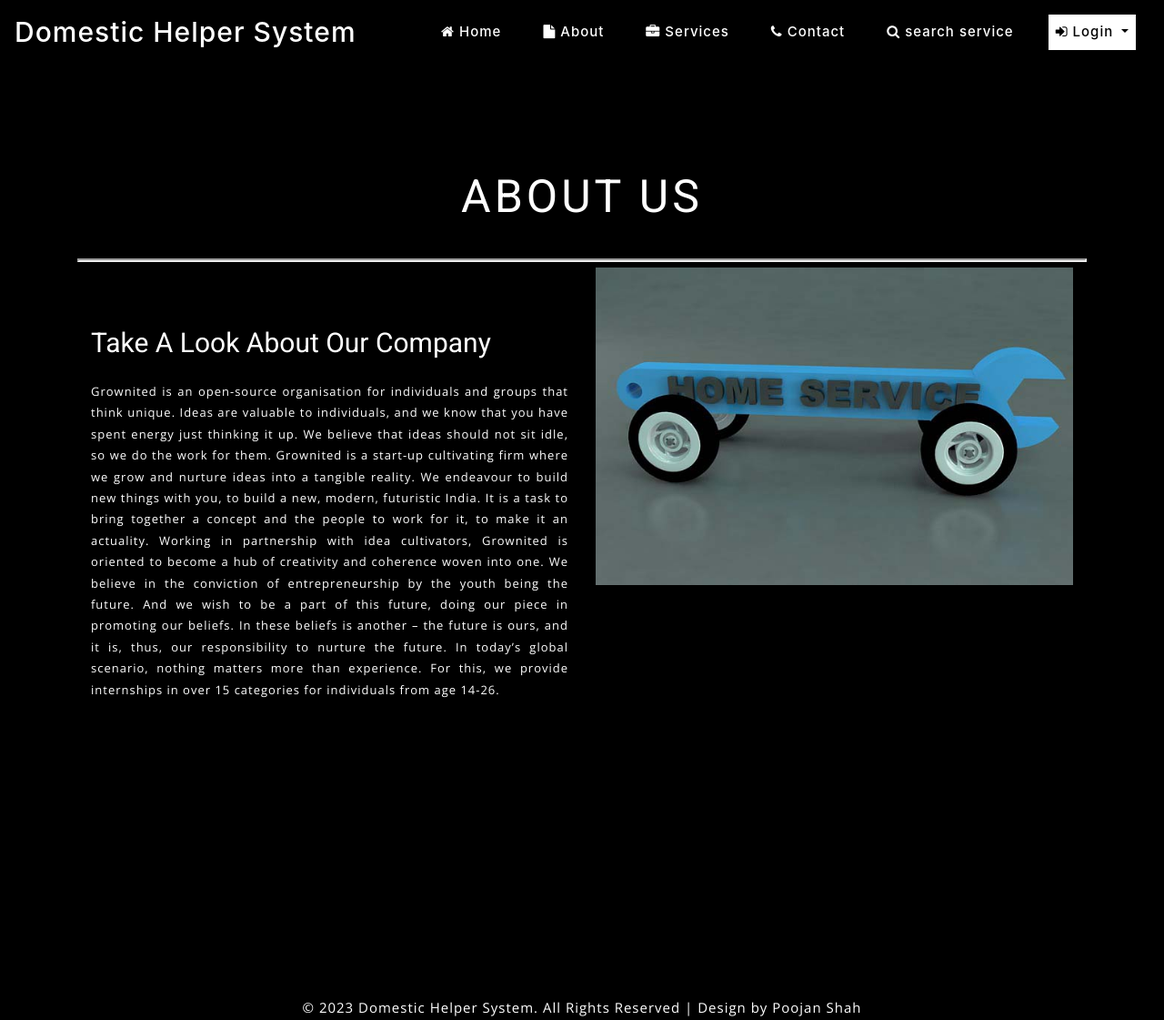
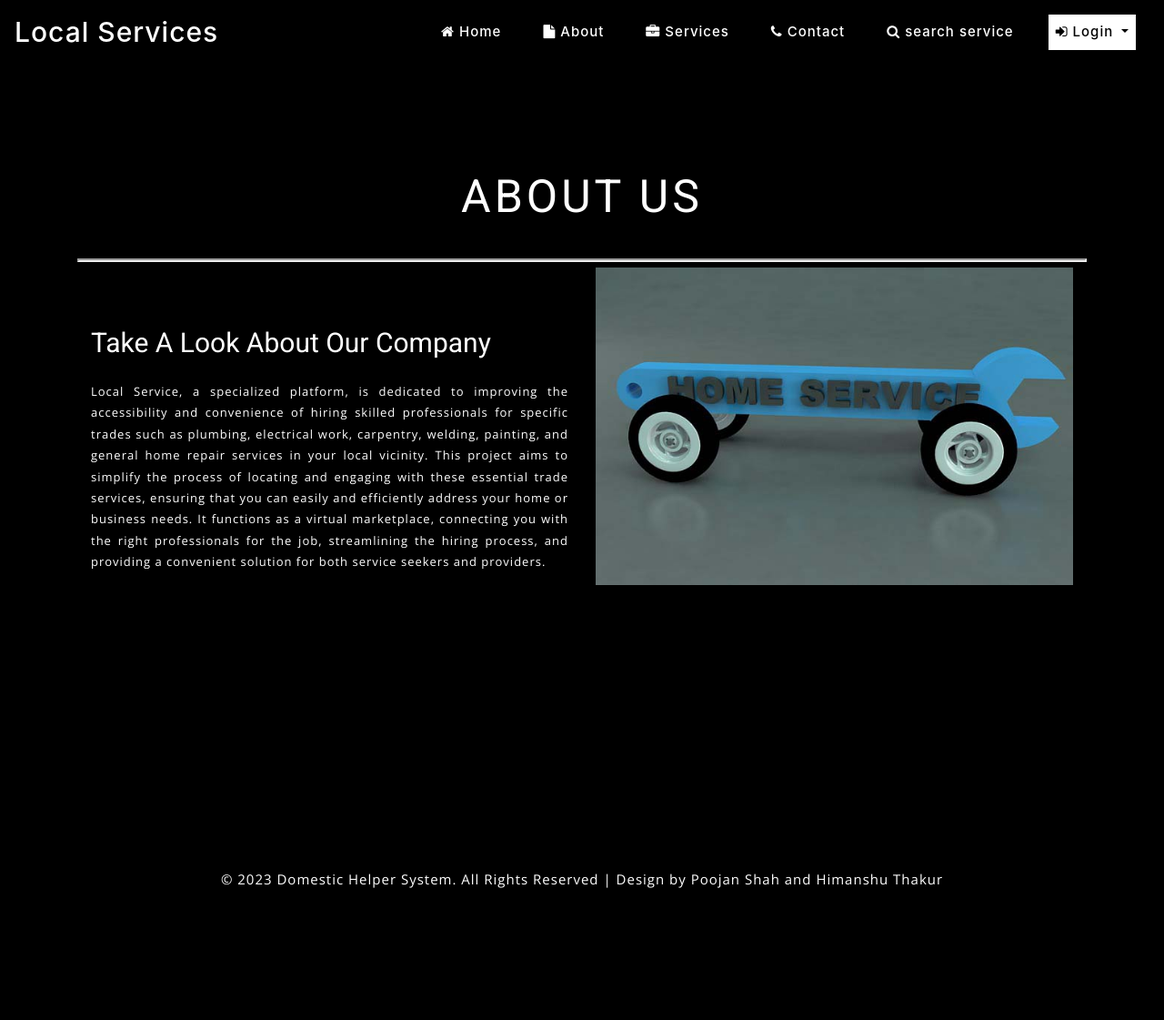
Before and after one commit to poojan-1510/Virtualisation-Project, a Django app: template home_service/templates/about.html in a window 1280 px wide. Shown: the whole page at 91% size. After the commit the page ends 976 px from the top, so only its background shows below. Run offline with Django 3.2, Linux system fonts and the light colour scheme; the template is opened without the code that fills it, so the values that code supplies are empty; some libraries are stand-ins or nearby versions.

Commit message:
final commit

```diff
--- a/home_service/templates/about.html
+++ b/home_service/templates/about.html
@@ -30,13 +30,17 @@
 <div class="row">
 <div class="col-md-6 com-sm-6 w3three_al1">
 <h4 class="mb-lg-4 mb-md-3 mb-sm-2 mb-2">Take A Look About Our Company</h4>
-<p class="mb-lg-4 mb-md-3 mb-sm-2 mb-2" style="text-align:justify;">Grownited is an open-source organisation for individuals and groups that think unique. Ideas are valuable to individuals, and we know that you have spent energy just thinking it up. We believe that ideas should not sit idle, so we do the work for them.
-
-Grownited is a start-up cultivating firm where we grow and nurture ideas into a tangible reality. We endeavour to build new things with you, to build a new, modern, futuristic India. It is a task to bring together a concept and the people to work for it, to make it an actuality.
-
-Working in partnership with idea cultivators, Grownited is oriented to become a hub of creativity and coherence woven into one. We believe in the conviction of entrepreneurship by the youth being the future. And we wish to be a part of this future, doing our piece in promoting our beliefs.
-
-In these beliefs is another – the future is ours, and it is, thus, our responsibility to nurture the future. In today’s global scenario, nothing matters more than experience. For this, we provide internships in over 15 categories for individuals from age 14-26.</p>
+<p class="mb-lg-4 mb-md-3 mb-sm-2 mb-2" style="text-align:justify;">Local Service, a specialized platform, is dedicated to improving the
+accessibility and convenience of hiring skilled professionals for specific
+trades such as plumbing, electrical work, carpentry, welding, painting,
+and general home repair services in your local vicinity. This project aims
+to simplify the process of locating and engaging with these essential
+trade services, ensuring that you can easily and efficiently address your
+home or business needs. It functions as a virtual marketplace,
+connecting you with the right professionals for the job, streamlining the
+hiring process, and providing a convenient solution for both service
+seekers and providers.
+</p>
 <a href="#">Read More</a>
 </div>
 <div class="col-md-6 com-sm-6 w3three_al">
--- a/home_service/templates/admin_home.html
+++ b/home_service/templates/admin_home.html
@@ -1,10 +1,10 @@
 {% extends 'admin_navigation.html' %}
 {% load static %}{% block body %}
 
-	 <div style="background:black ; color:white ; margin-left:100px">
+	 <div style="background:white ; color:white ; margin-left:100px">
 		<h2> Welcome Admin </h2>
 	 </div>
-<footer class="site-footer" style="margin-top:15%">
+<footer class="site-footer" style="margin-top:1%">
       <div class="container">
 
 
--- a/home_service/templates/contact.html
+++ b/home_service/templates/contact.html
@@ -32,7 +32,7 @@
 <section class="contact  py-lg-5 py-md-4 py-md-3 py-2" id="contact" style="margin-top:5% ; background:black ; color : white ;padding : 50px">
 <h3 class="mb-lg-4 mb-md-3 mb-sm-2 mb-2">Contact US</h3>
 	<!-- contact -->
-	<iframe  style="filter: invert(100%)"src="https://www.google.com/maps/embed?pb=!1m18!1m12!1m3!1d3671.7208017071575!2d72.557921714968!3d23.03402138494721!2m3!1f0!2f0!3f0!3m2!1i1024!2i768!4f13.1!3m3!1m2!1s0x395e8577364a7275%3A0x33923f68c442fc50!2sGrownited%20Private%20Limited!5e0!3m2!1sen!2sin!4v1681467390114!5m2!1sen!2sin" width="600" height="450" style="border:0;" allowfullscreen="" loading="lazy" referrerpolicy="no-referrer-when-downgrade""
+	<iframe  style="filter: invert(100%)"<iframe src="https://www.google.com/maps/embed?pb=!1m18!1m12!1m3!1d92259.85654440893!2d-79.7384158375!3d43.7288232!2m3!1f0!2f0!3f0!3m2!1i1024!2i768!4f13.1!3m3!1m2!1s0x882b3a5391c12321%3A0x747f0c3b5cdecaa0!2sHumber%20College!5e0!3m2!1sen!2sca!4v1700584897508!5m2!1sen!2sca" width="600" height="450" style="border:0;" allowfullscreen="" loading="lazy" referrerpolicy="no-referrer-when-downgrade" width="600" height="450" style="border:0;" allowfullscreen="" loading="lazy" referrerpolicy="no-referrer-when-downgrade">
 					    allowfullscreen"></iframe>
 	<section class="wthree-row py-5 w3-contact" id="contact">
 		<div class="container py-md-5">
--- a/home_service/templates/index.html
+++ b/home_service/templates/index.html
@@ -3,7 +3,7 @@
 {% load static %}
 <html>
 <head>
-<title>Domestic Helper</title>
+<title>Local Services</title>
 <meta name="viewport" content="width=device-width, initial-scale=1">
 <meta charset="utf-8">
 <meta name="keywords" content="Home Service Management System a Responsive web template, Bootstrap Web Templates, Flat Web Templates, Android Compatible web template,
@@ -30,7 +30,7 @@ Smartphone Compatible web template, free webdesigns for Nokia, Samsung, LG, Sony
 <header>
 	<!-- header -->
 	<nav class="navbar navbar-expand-lg navbar-light">
-  <a class="navbar-brand" href="{% url 'home' %}" style="font-size:30px">Domestic Helper System</a>
+  <a class="navbar-brand" href="{% url 'home' %}" style="font-size:30px">Local Services</a>
   <button class="navbar-toggler" type="button" data-toggle="collapse" data-target="#navbarSupportedContent" aria-controls="navbarSupportedContent" aria-expanded="false" aria-label="Toggle navigation">
     <span class="navbar-toggler-icon"></span>
   </button>
@@ -154,7 +154,7 @@ Smartphone Compatible web template, free webdesigns for Nokia, Samsung, LG, Sony
 <section class="footer" style="background:black">
 
 <div class="copyright" style="background:black;margin-top:80px">
-			<p>© 2023 Domestic Helper System. All Rights Reserved | Design by <a href="https://www.linkedin.com/in/poojan-shah-a744a61b2/">Poojan Shah</a></p>
+			<p>© 2023 Domestic Helper System. All Rights Reserved | Design by Poojan Shah and Himanshu Thakur</a></p>
 
 		</div>
 	</div>
@@ -165,7 +165,7 @@ Smartphone Compatible web template, free webdesigns for Nokia, Samsung, LG, Sony
         <div class="modal-dialog" role="document">
             <div class="modal-content">
                 <div class="modal-header">
-                    Domestic Helper  System
+                    Local Services
                     <button type="button" class="close" data-dismiss="modal" aria-label="Close">
                         <span aria-hidden="true">&times;</span>
                     </button>
```
Also changed, not shown: home_service/templates/home.html (+0 -28 lines), db.sqlite3, media/blackhole.jpg (added), 3 other files.
